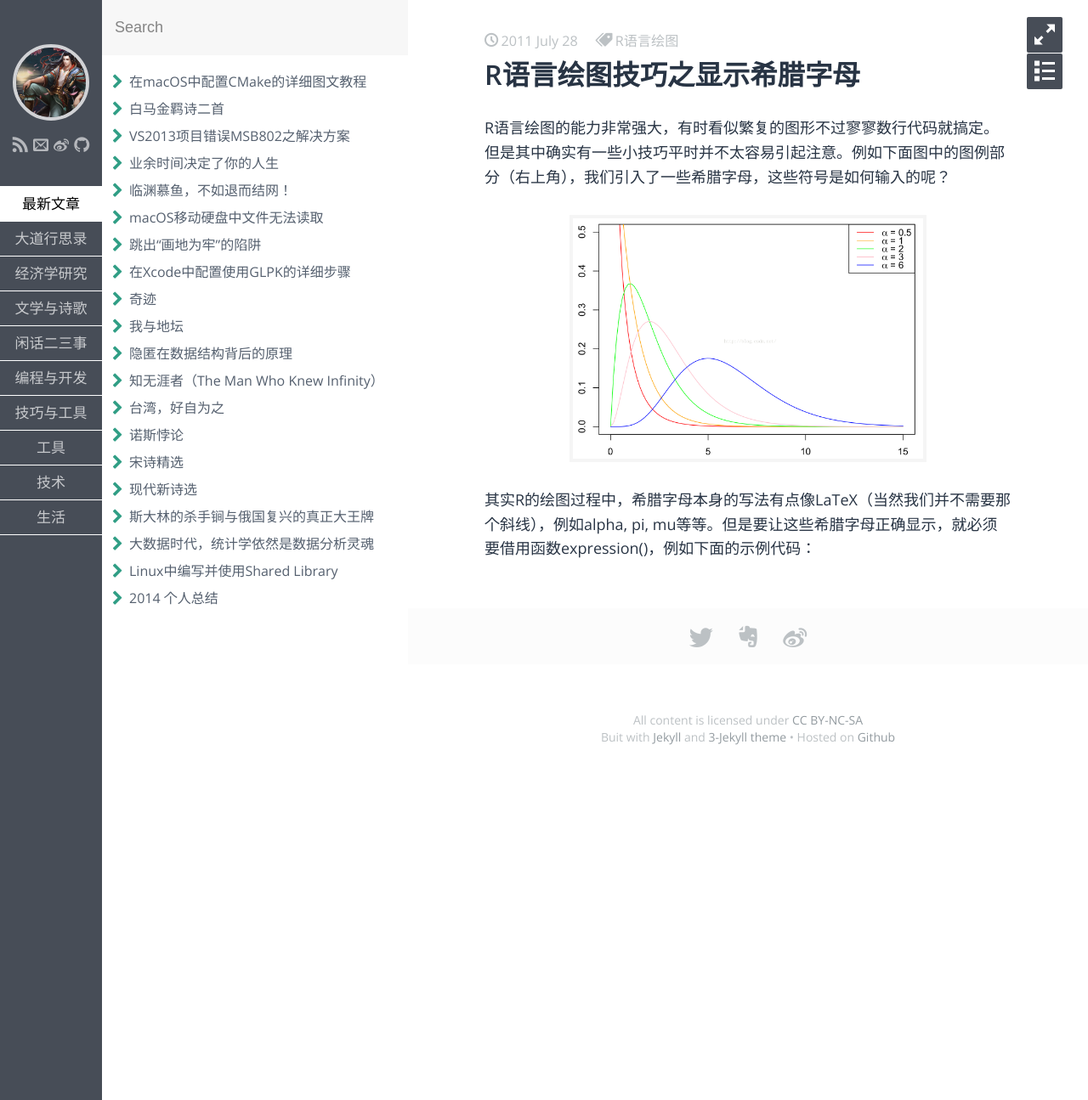
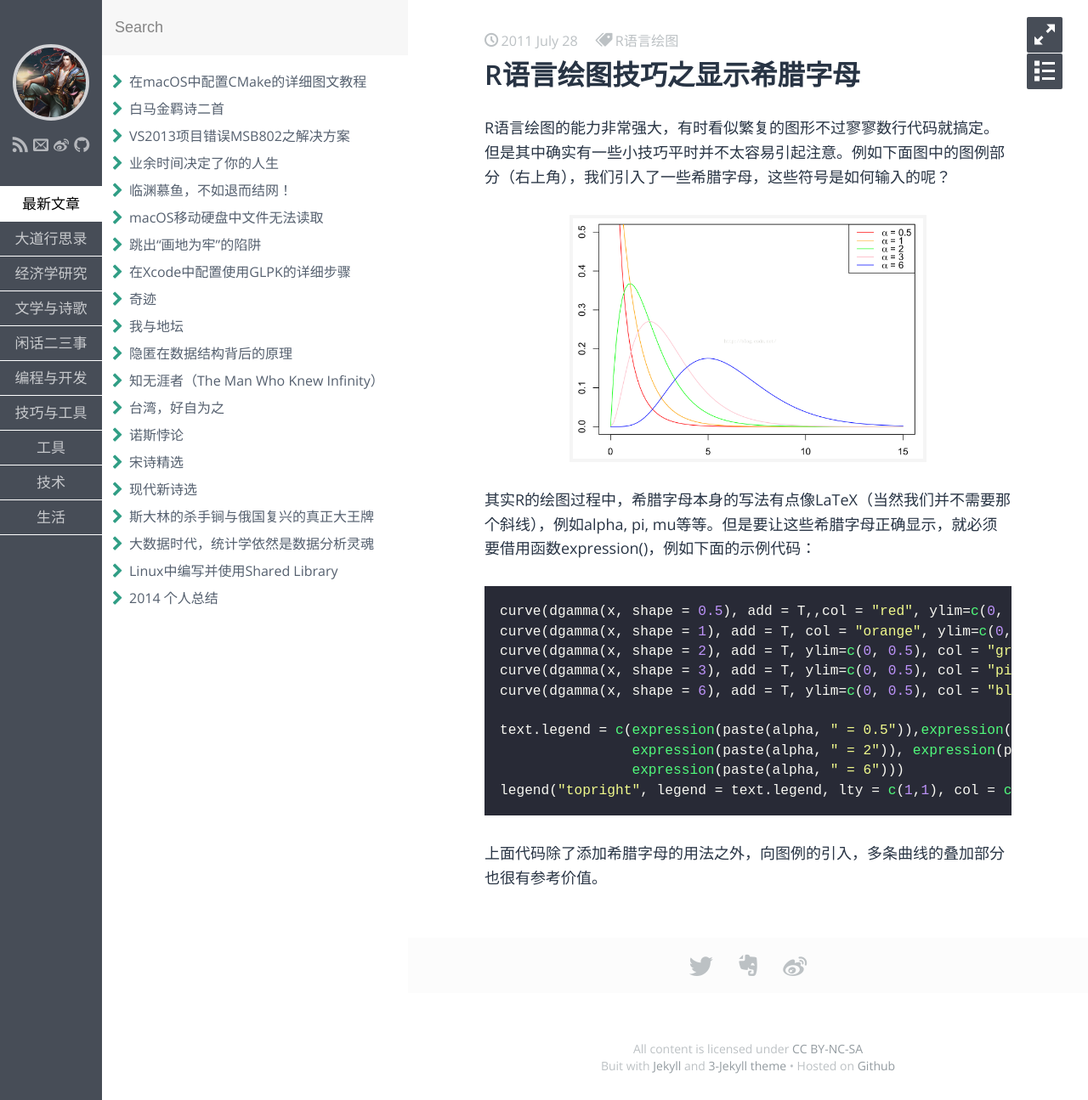
Before and after one commit to fzuo/baimafujinji, a Jekyll site: the page built from _posts/tool/2011-07-28-r-plot-greek-char.md, in a window 1280 px wide. Shown: the whole page at 85% size. Built offline with Jekyll 4.4.1, drawn with Linux system fonts in a browser that asks for light colours; some web fonts are replaced.

Commit message:
Update 2011-07-28-r-plot-greek-char.md

````diff
--- a/_posts/tool/2011-07-28-r-plot-greek-char.md
+++ b/_posts/tool/2011-07-28-r-plot-greek-char.md
@@ -13,3 +13,18 @@ R语言绘图的能力非常强大，有时看似繁复的图形不过寥寥数
 </p>
 
 其实R的绘图过程中，希腊字母本身的写法有点像LaTeX（当然我们并不需要那个斜线），例如alpha, pi, mu等等。但是要让这些希腊字母正确显示，就必须要借用函数expression()，例如下面的示例代码：
+
+```r
+curve(dgamma(x, shape = 0.5), add = T,,col = "red", ylim=c(0, 0.5), xlim=c(0,15))
+curve(dgamma(x, shape = 1), add = T, col = "orange", ylim=c(0, 0.5), xlim=c(0,15))
+curve(dgamma(x, shape = 2), add = T, ylim=c(0, 0.5), col = "green", xlim=c(0,15))
+curve(dgamma(x, shape = 3), add = T, ylim=c(0, 0.5), col = "pink", xlim=c(0,15))
+curve(dgamma(x, shape = 6), add = T, ylim=c(0, 0.5), col = "blue", xlim=c(0,15))
+
+text.legend = c(expression(paste(alpha, " = 0.5")),expression(paste(alpha, " = 1")),
+                expression(paste(alpha, " = 2")), expression(paste(alpha, " = 3")),
+                expression(paste(alpha, " = 6")))
+legend("topright", legend = text.legend, lty = c(1,1), col = c( "red", "orange","green", "pink", "blue"))
+```
+
+上面代码除了添加希腊字母的用法之外，向图例的引入，多条曲线的叠加部分也很有参考价值。
````
